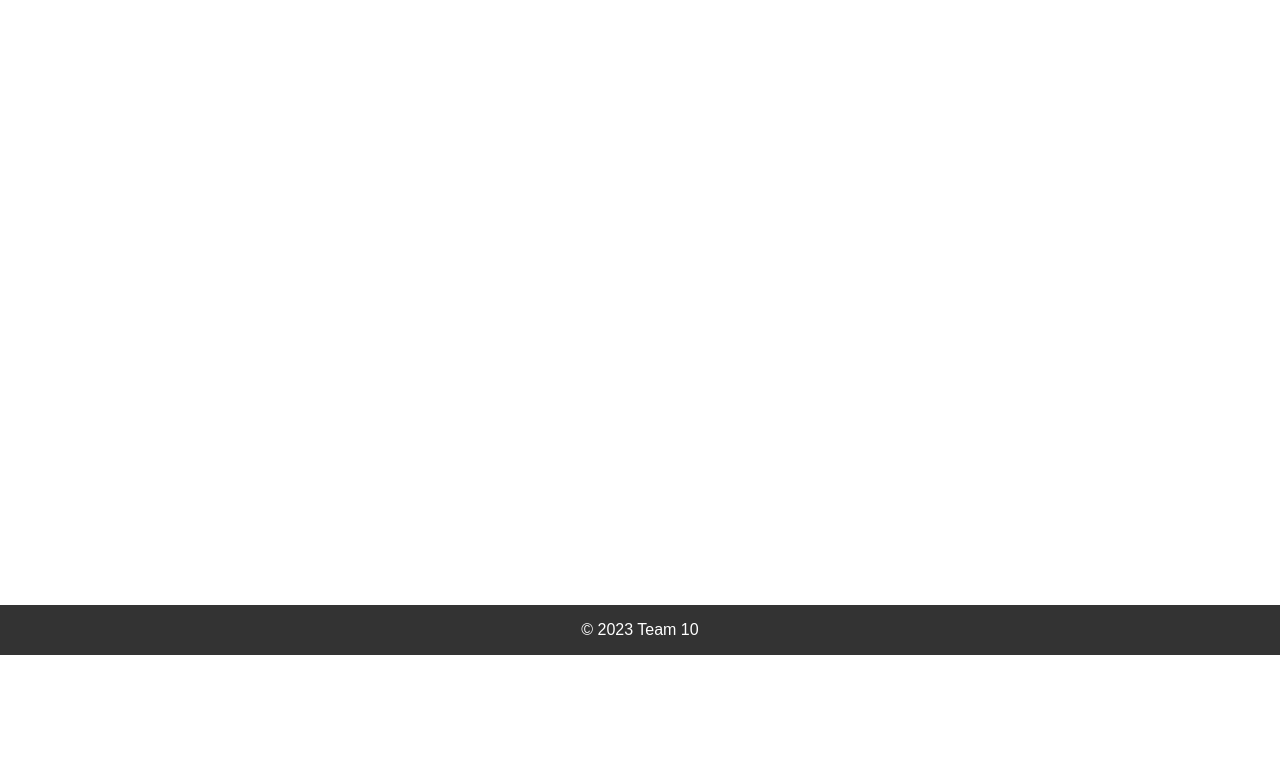
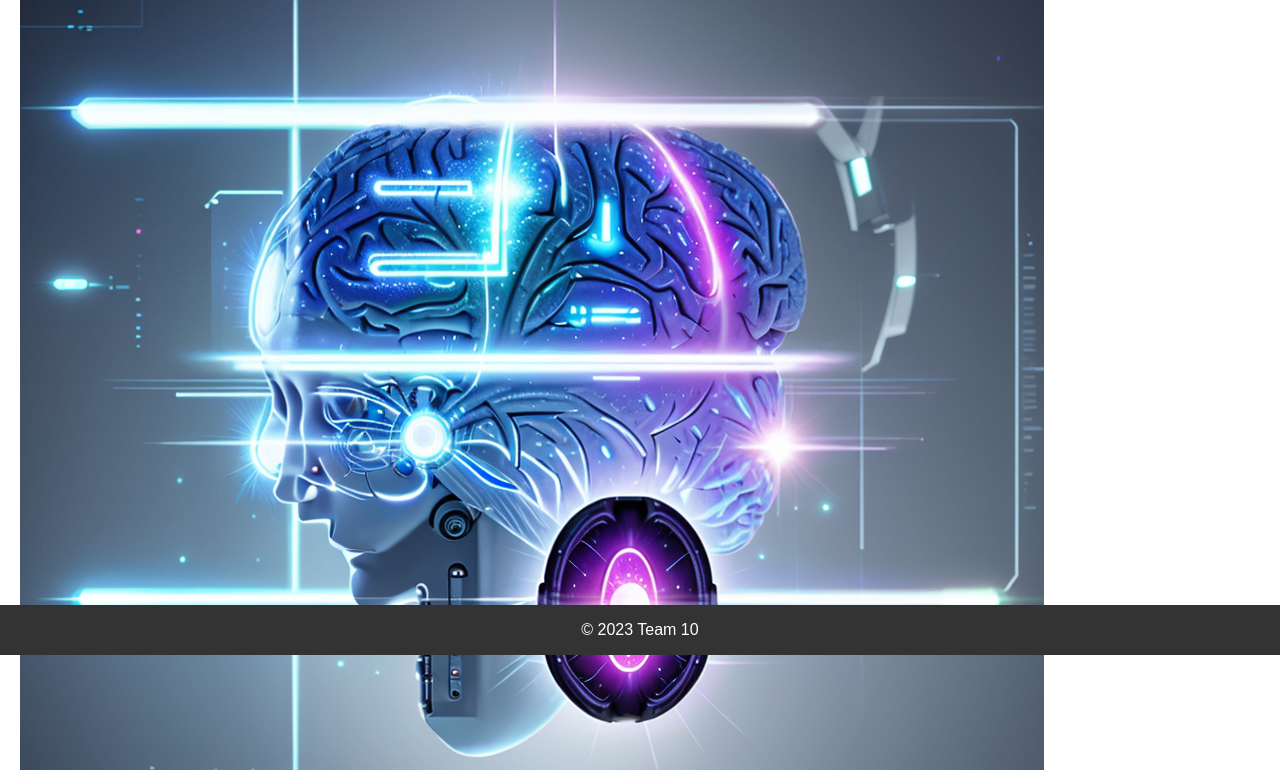
Before and after one commit to itzenhuiser/SDLab3, a plain HTML site: page index.html in a window 1280 px wide. Shown: the part 145-915 px from the top of the page. Before the commit the page ends 800 px from the top, so only its background shows below. Drawn offline with Linux system fonts and the light colour scheme.

Commit message:
pushing cover photo

```diff
--- a/index.html
+++ b/index.html
@@ -21,6 +21,7 @@
         </nav>
     </header>
     <main>
+        <img src="Images/Cover Photo.png" alt="Cover Photo"
         <h1>Welcome to Our Team's Page!</h1>
         <p>This is the homepage content.</p>
     </main>
```
Also changed, not shown: Images/Cover Photo.png (added).
